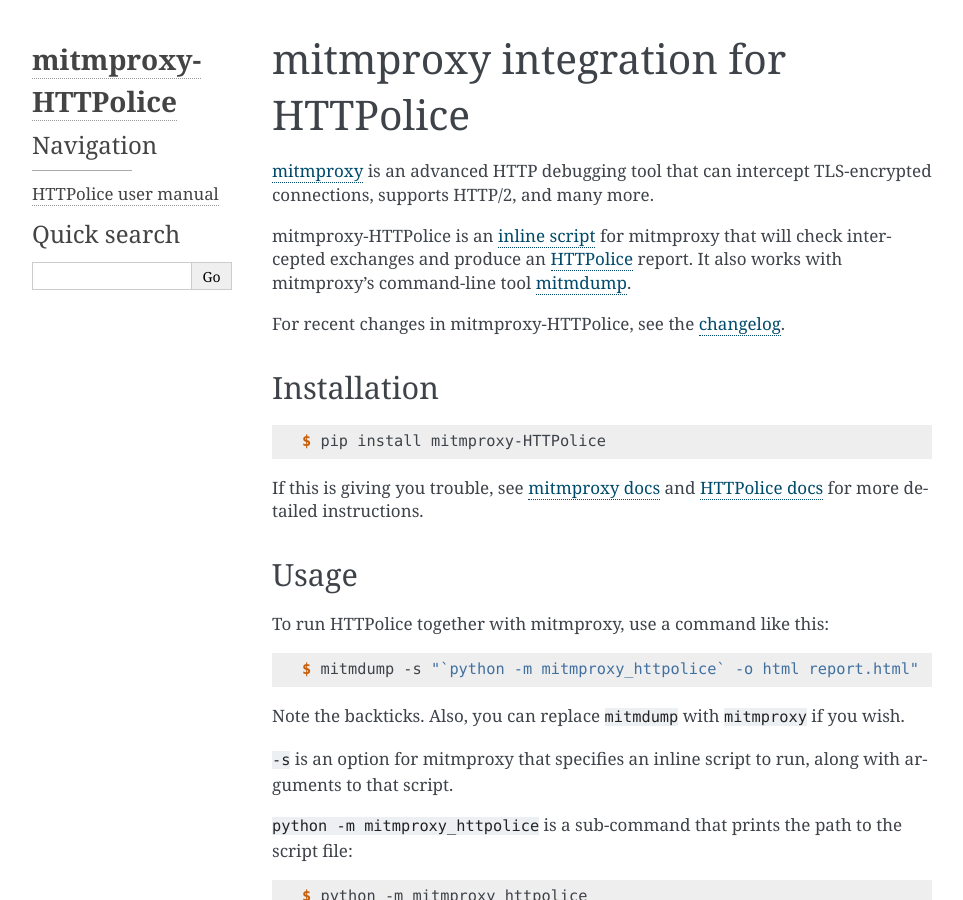
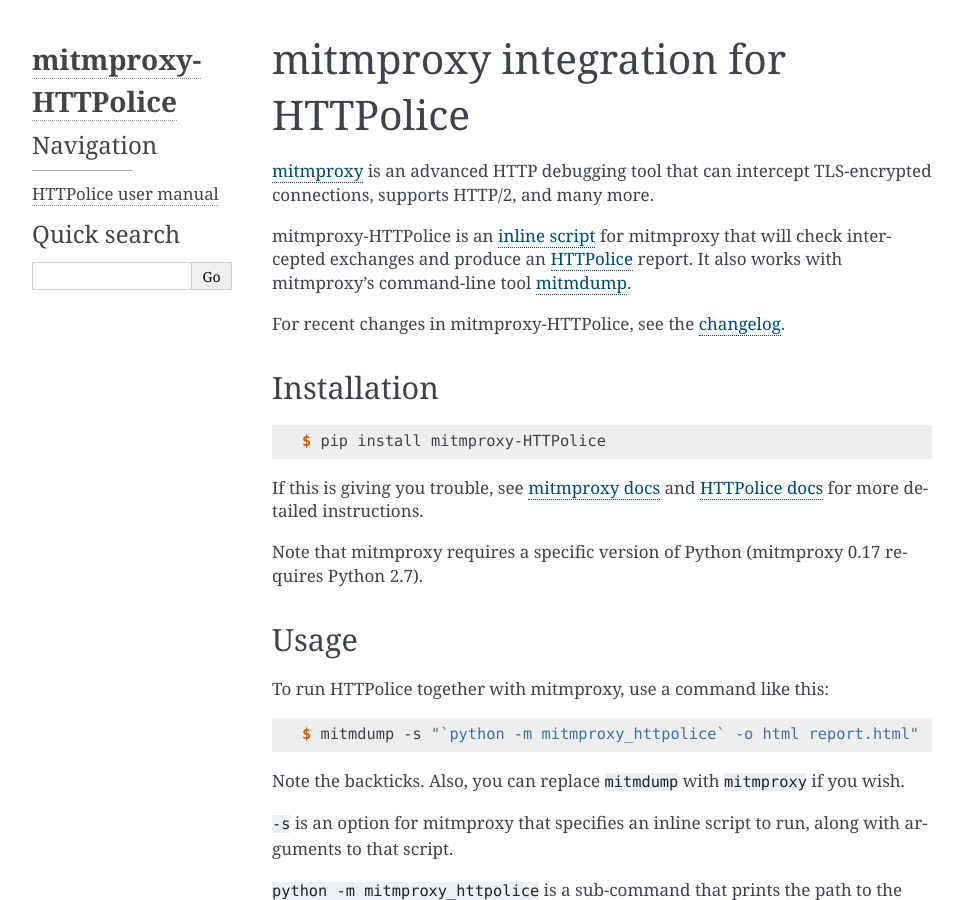
Before and after one commit to vfaronov/mitmproxy-httpolice, a Sphinx documentation site: the page built from doc/index.rst, in a window 1280 px wide and 900 px high. Shown: the whole window, without its empty margins (148-1111 px from the left). Built offline with Sphinx 7.4.7, drawn with Linux system fonts in a browser that asks for light colours.

Commit message:
Mention Python versions in docs

```diff
--- a/doc/index.rst
+++ b/doc/index.rst
@@ -33,6 +33,9 @@
 
 __ http://docs.mitmproxy.org/en/stable/install.html
 __ http://httpolice.readthedocs.io/en/stable/install.html
+
+Note that mitmproxy requires a specific version of Python
+(mitmproxy 0.17 requires Python 2.7).
 
 
 Usage
```
